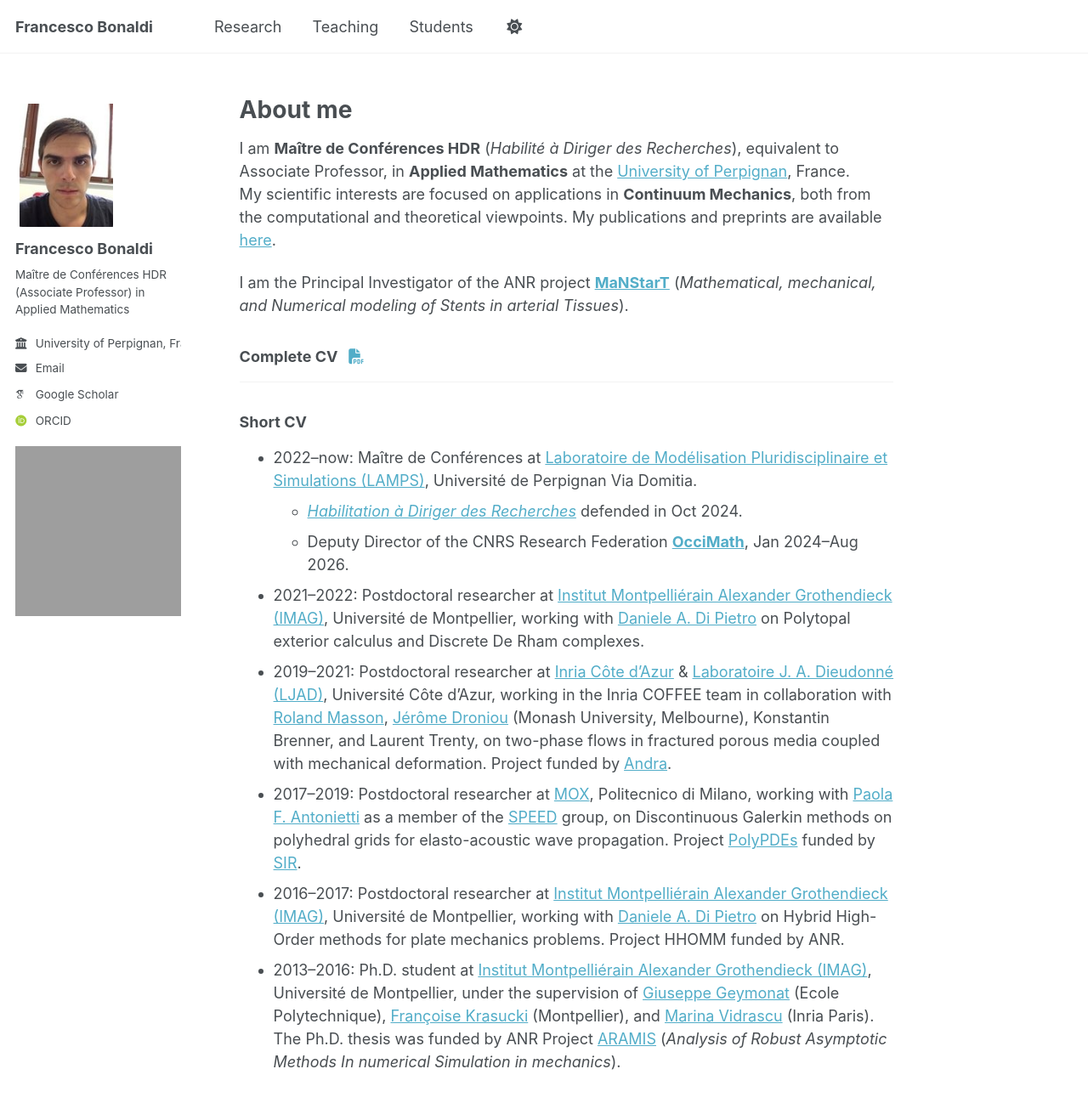
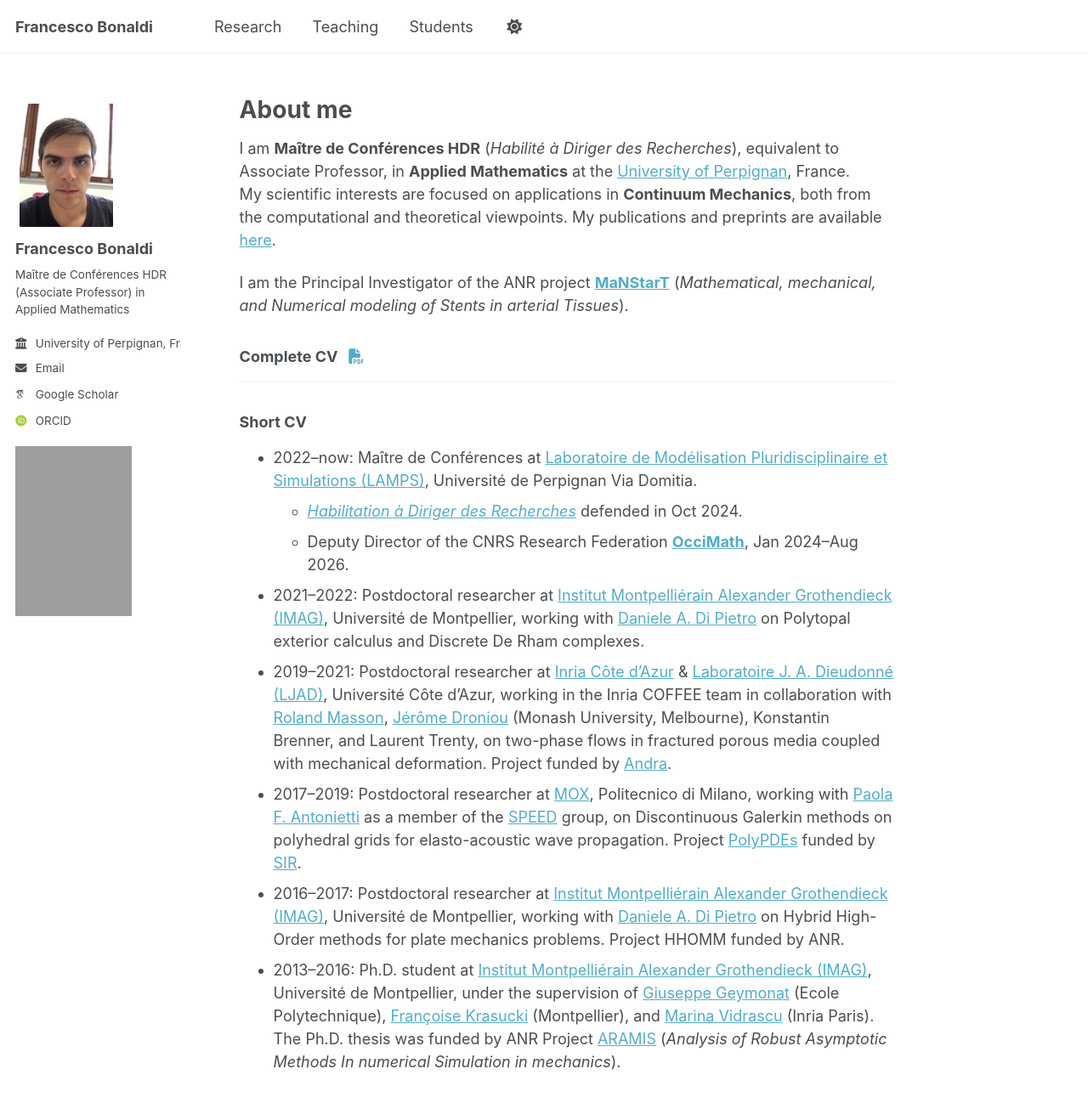
Before and after one commit to fbonaldi/fbonaldi.github.io, a Jekyll site: the page built from _pages/about.md, in a window 1280 px wide and 1308 px high. Shown: the top 1298 px of the window at 85% size. Built offline with Jekyll 4.4.1, drawn with Linux system fonts in a browser that asks for light colours; some web fonts are replaced; a script bundle is joined from its source files by our own code; library files that are not in the unit come from our copies; grey boxes are pictures that could not be loaded.

Commit message:
Update author-profile.html

```diff
--- a/_includes/author-profile.html
+++ b/_includes/author-profile.html
@@ -178,7 +178,7 @@
   <div class="author__map" style="margin-top: 1em;">
     <iframe
       src="https://www.google.com/maps/embed?pb=!1m18!1m12!1m3!1d5866.0463879615245!2d2.8962778120497146!3d42.68205101457761!2m3!1f0!2f0!3f0!3m2!1i1024!2i768!4f13.1!3m3!1m2!1s0x12b06fcd3fd6b1ab%3A0x9e323e5b524c4856!2sUniversity%20of%20Perpignan%20-%20Domitian!5e0!3m2!1sen!2sfr!4v1768486342721!5m2!1sen!2sfr"
-      width="100%"
+      width="70%"
       height="200"
       style="border:0;"
       loading="lazy"
```
